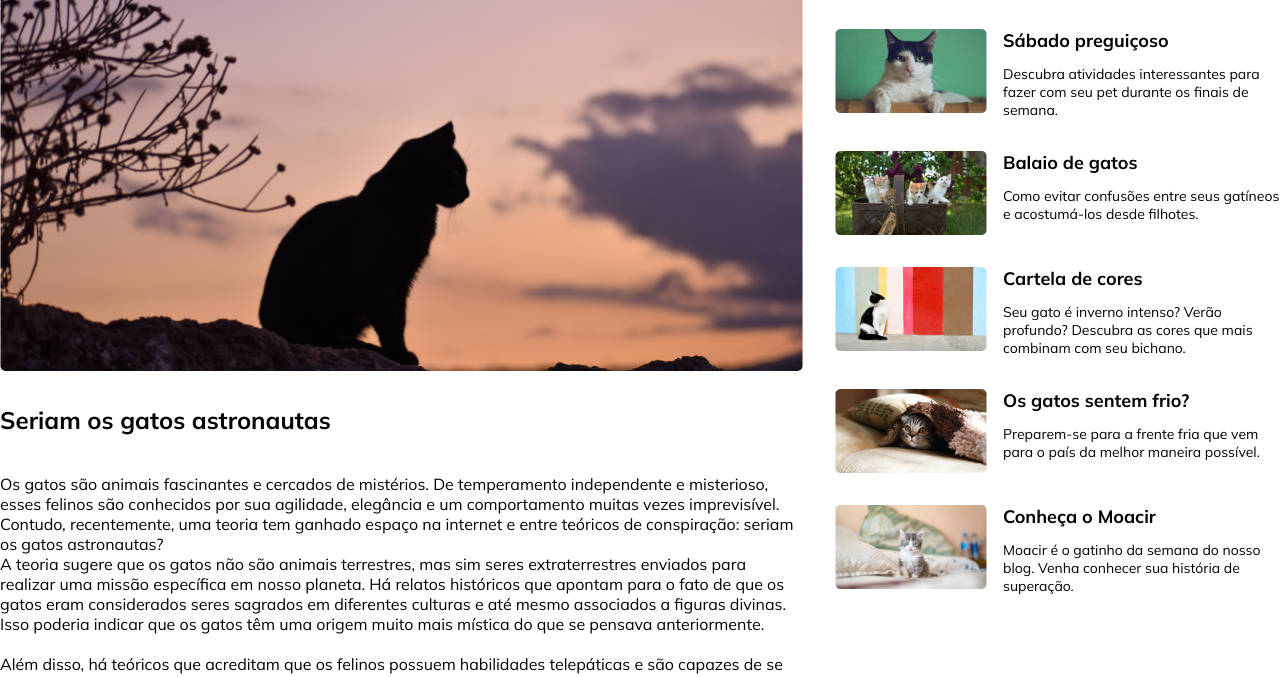
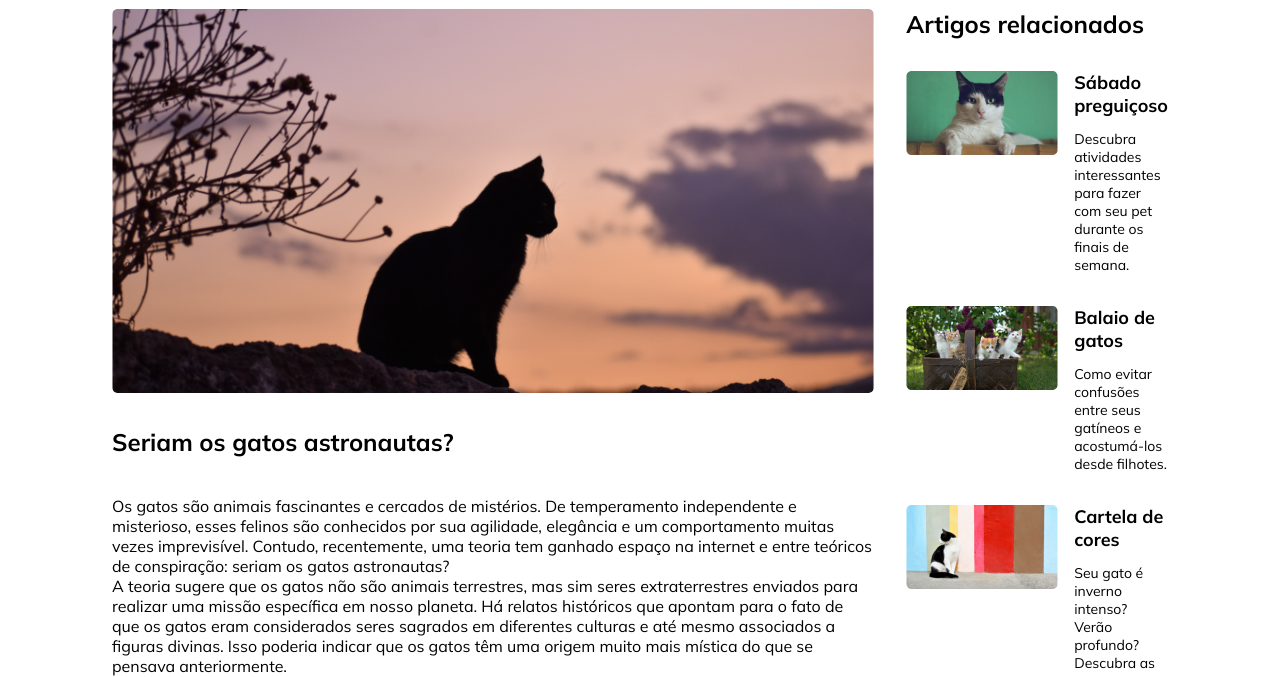
Before and after one commit to IFreitasMendes/Exp---Projeto-6---Desafio-Blog-de-Gatos, a plain HTML site: page index.html in a window 1280 px wide. Shown: the part 105-782 px from the top of the page. Drawn offline with Linux system fonts and the light colour scheme.

Commit message:
[Desktop] Alinhamento de margens

```diff
--- a/index.html
+++ b/index.html
@@ -32,7 +32,7 @@
 
           <img class="imgprincipal" src="/assets/ImagemPrincipal.png" alt="">
           <div class="title">
-            <h1>Seriam os gatos astronautas</h1>
+            <h1>Seriam os gatos astronautas?</h1>
             <div class="curtir">
               <img src="/assets/Curtir.png" alt="">
               <img src="/assets/Nãocurtir.png" alt="">
--- a/style.css
+++ b/style.css
@@ -87,12 +87,13 @@ form input{
 main{
   grid-column: 1/4;
 }
-
+.articles{
+  margin: 0 2.6rem 3.9rem;
+}
 .imgprincipal {
   border-radius: .5rem;
   width: 100%;
   max-width: 80.3rem;
-
 
 
 }
@@ -100,6 +101,7 @@ main{
 .main-article{
   /* margin: 0 2.2rem; */
   max-width: 80.3rem;
+  margin-bottom: 3.4rem;
 }
 .title {
   display: flex;
@@ -164,6 +166,7 @@ footer p{
   .articles{
     display: flex;
     gap: 3.2rem;
+    margin: 4.2rem 11.2rem;
   }
   .title{
     flex-direction: row;
```
